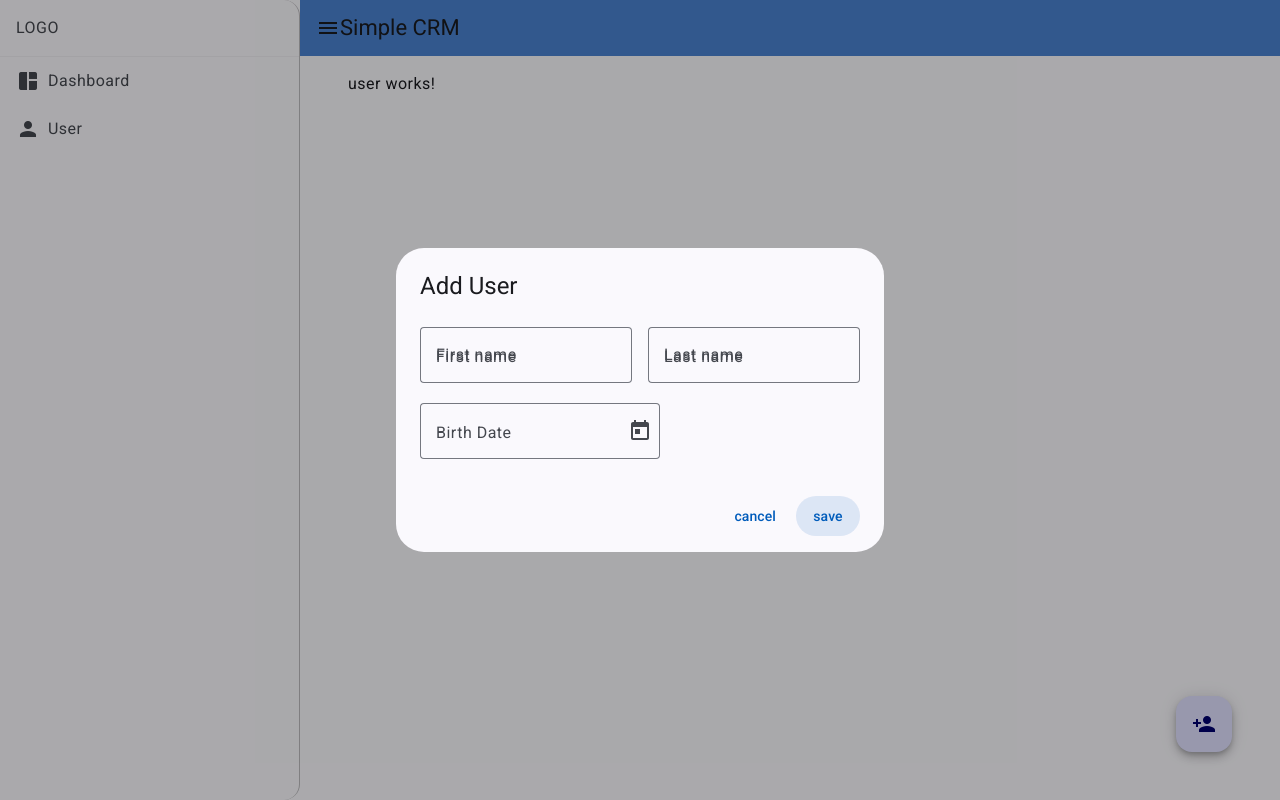
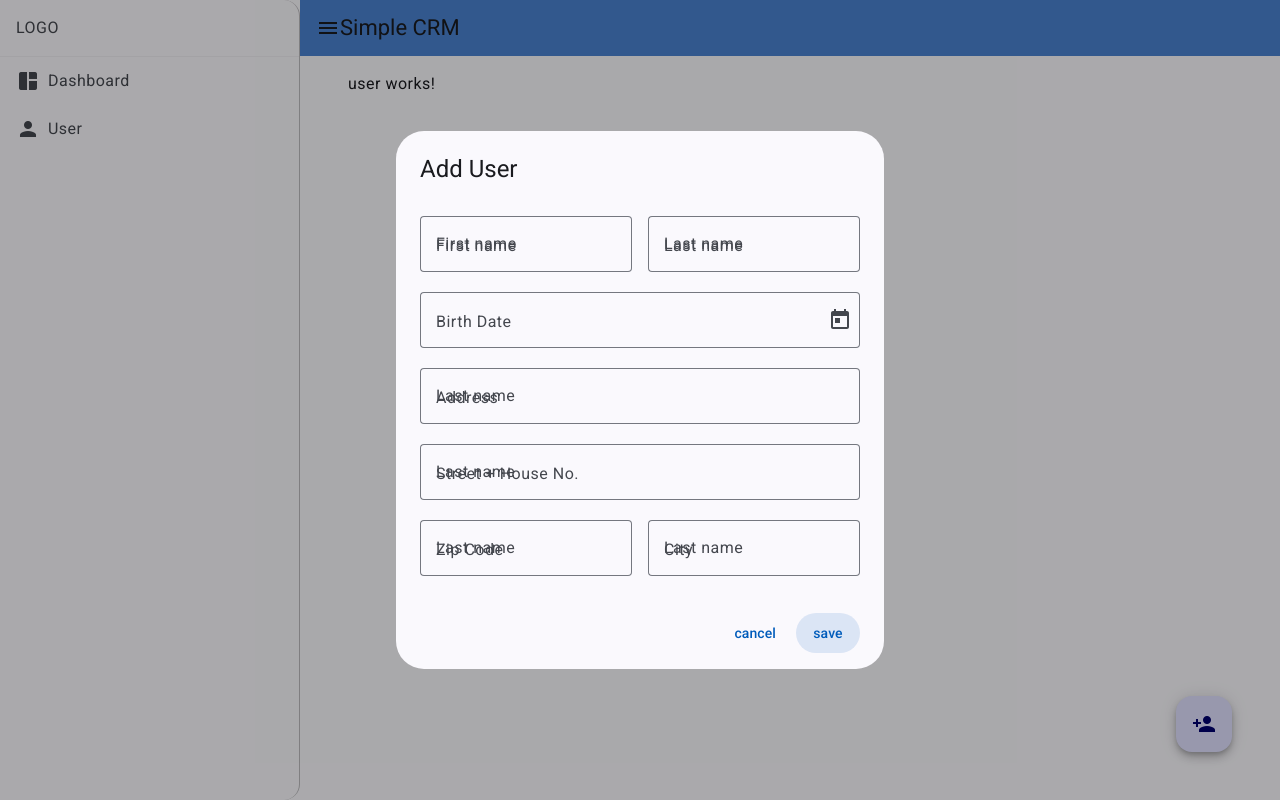
Before and after one commit to HoferDavid/simple-crm, an Angular app: page /user in a window 1280 px wide. Both pictures are taken after a click on the button "person_add". Built offline with nearby package versions, Linux system fonts and the light colour scheme.

Commit message:
Add More User Info Input

```diff
--- a/src/app/dialogs/add-user/add-user.component.html
+++ b/src/app/dialogs/add-user/add-user.component.html
@@ -13,17 +13,42 @@
   </div>
 
   <div>
-    <mat-form-field appearance="outline">
+    <mat-form-field appearance="outline" class="full-width">
       <mat-label>Birth Date</mat-label>
       <input matInput [matDatepicker]="picker" />
       <mat-datepicker-toggle matIconSuffix [for]="picker"></mat-datepicker-toggle>
       <mat-datepicker #picker></mat-datepicker>
-
     </mat-form-field>
   </div>
 
-  <div></div>
+  <div>
+    <mat-form-field appearance="outline" class="full-width">
+      <mat-label>Address</mat-label>
+      <input matInput placeholder="Last name" />
+    </mat-form-field>
+  </div>
+
+  <div>
+    <mat-form-field appearance="outline" class="full-width">
+      <mat-label>Street + House No.</mat-label>
+      <input matInput placeholder="Last name" />
+    </mat-form-field>
+  </div>
+
+  <div class="zip-input-container">
+    <mat-form-field appearance="outline">
+      <mat-label>Zip Code</mat-label>
+      <input matInput placeholder="Last name" />
+    </mat-form-field>
+
+    <mat-form-field appearance="outline">
+      <mat-label>City</mat-label>
+      <input matInput placeholder="Last name" />
+    </mat-form-field>
+  </div>
+
 </mat-dialog-content>
+
 <mat-dialog-actions>
   <button mat-button>cancel</button>
   <button mat-button cdkFocusInitial>save</button>
--- a/src/app/dialogs/add-user/add-user.component.scss
+++ b/src/app/dialogs/add-user/add-user.component.scss
@@ -1,4 +1,18 @@
+// mat-dialog-content {
+//     margin-top: 1rem;
+// }
+
 .name-input-container {
     display: flex;
     gap: 1rem;
+    margin-top: 0.4rem;
 }
+
+.zip-input-container {
+    display: flex;
+    gap: 1rem;
+}
+
+.full-width {
+    width: 100%;
+}
```
